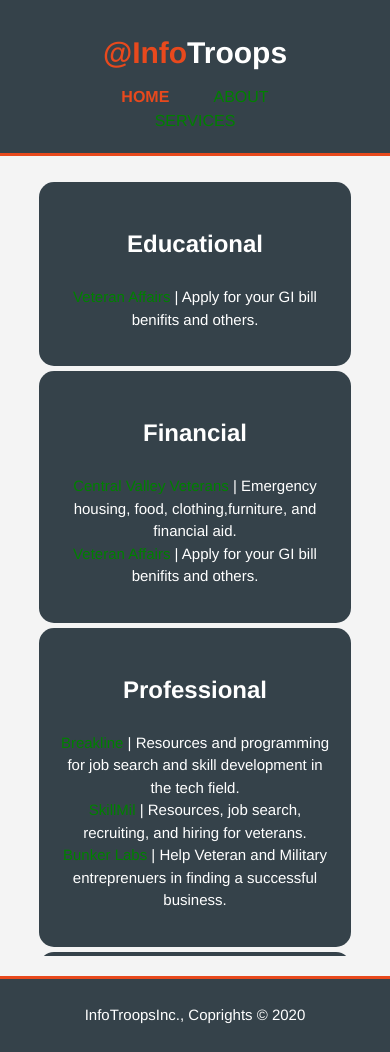
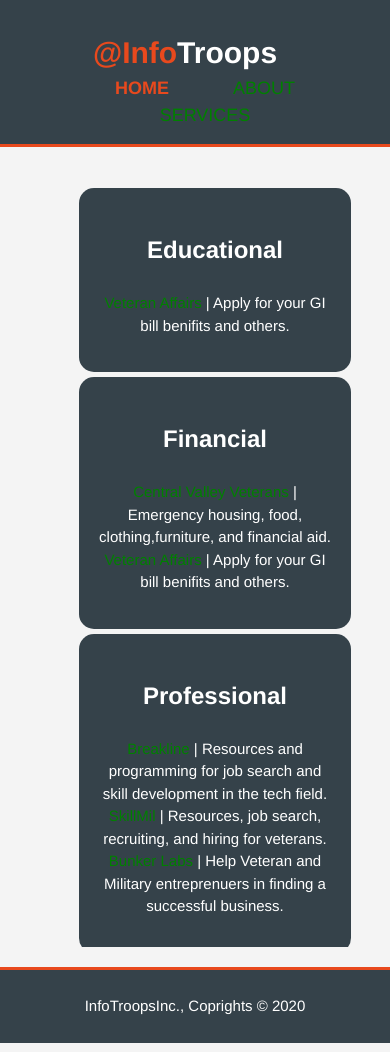
Before and after one commit to lopezejj1058/-InfoTroops, a plain HTML site: page services.html in a window 390 px wide. Drawn offline with Linux system fonts and the light colour scheme.

Commit message:
services page update

```diff
--- /dev/null
+++ b/css/sam-styles.css
@@ -0,0 +1,133 @@
+body{
+    font: 15px/1.5 Ariel, Helvetica,sanz-serfi;
+    padding:0;
+    margin:0;
+    background-color:#f4f4f4;
+}
+
+/* global */
+
+.container{
+    width: 80%;
+    margin: auto;
+    overflow: hidden;}
+
+/* header */
+
+header{
+    background: #35424a;
+    color: #ffffff;
+    padding-top: 30px;
+    min-height: 70px;
+    border-bottom: #e8491d 3px solid;
+}
+
+header a{
+    text-decoration: none;
+    text-transform: uppercase;
+    font-size: 18px;
+}
+
+/* ???? */
+header li, h1{
+    display: inline;
+    padding: 0 40px 0 20px;
+}
+
+header #branding{
+    float: left;
+}
+
+header nav{
+    float: right;
+    margin-top: 5px;}
+
+header .highlight, header .current a{
+    color: #e8491d;
+    font-weight: bold;
+}
+
+header a:hover{
+    color: white;
+    font-weight: bold;
+}
+
+
+
+/* newsletter
+#newsletter{
+    padding: 10px;
+    color: #ffffff;
+    background: #35424a;
+
+}
+
+#newsletter h1{
+    float: left;
+}
+#newsletter form{
+    float: right;
+    margin-top: 15px;
+}
+
+#newsletter input[type="email"]{
+    padding: 4px;
+    height: 25px;
+    width: 250px;
+    border-radius: 20px;
+
+}
+#container h2{
+    text-size-adjust: 80px;
+} */
+
+
+
+
+/*main-col */
+
+#main-col{
+    float: left;
+    width: 60%;
+    height: 800px;
+
+}
+
+/* services */
+
+#services li{
+    list-style: none;
+    padding: 20px;
+    border: #cccccc;
+    border-radius: 15px;
+    margin-bottom: 5px;
+    background:#35424a;
+}
+
+footer{
+    padding: 10px;
+    margin-top: 20px;
+    color: #ffffff;
+    background-color: #35424a;
+    border-top:#e8491d solid 3px;
+    text-align: center;
+}
+
+/* media queries */
+@media(max-width: 768px)
+
+{#branding,header nav,header nav li,#newsletter nav,#newsletter form,#boxes .box,article#main-col,aside#sidebar{float:none;text-align:center;width:100%;}}
+
+
+/* Link styles */
+a:link {color: green;background-color:transparent;text-decoration:none;}
+a:visited{color:#e8491d;background-color: transparent;text-decoration:none;}
+a:hover {color:white;background-color:transparent;text-decoration:none;}
+a:active{color: yellow;background-color: transparent;text-decoration:none;}
+p{color:white;}
+.service-title{color:white;font-size: x-large;}
+
+
+
+/* article */
+#img-flag{width:35%;height:100%;position: fixed;left:1000px}
--- a/services.html
+++ b/services.html
@@ -4,7 +4,7 @@
     <meta charset="UTF-8">
     <meta name="viewport" content="width=device-width, initial-scale=1.0">
     <meta http-equiv="X-UA-Compatible" content="ie=edge">
-    <link rel="stylesheet" href="css/styles.css">
+    <link rel="stylesheet" href="css/sam-styles.css">
 
     <title>Services</title>
 </head>
@@ -57,12 +57,16 @@
                     </li>
                 </ul>
             </article>
+
+            <img src="/img/american-flag-3001893.png"alt="Antique style American flag, blowing in the wind."id="img-flag">
+
+
         </div>
 
     </section>
 
     <footer>
-        <p>InfoTroopsInc., Coprights &copy; 2020</p>
+        <p id="foot-color">InfoTroopsInc., Coprights &copy; 2020</p>
     </footer>
 </body>
 </html>
```
